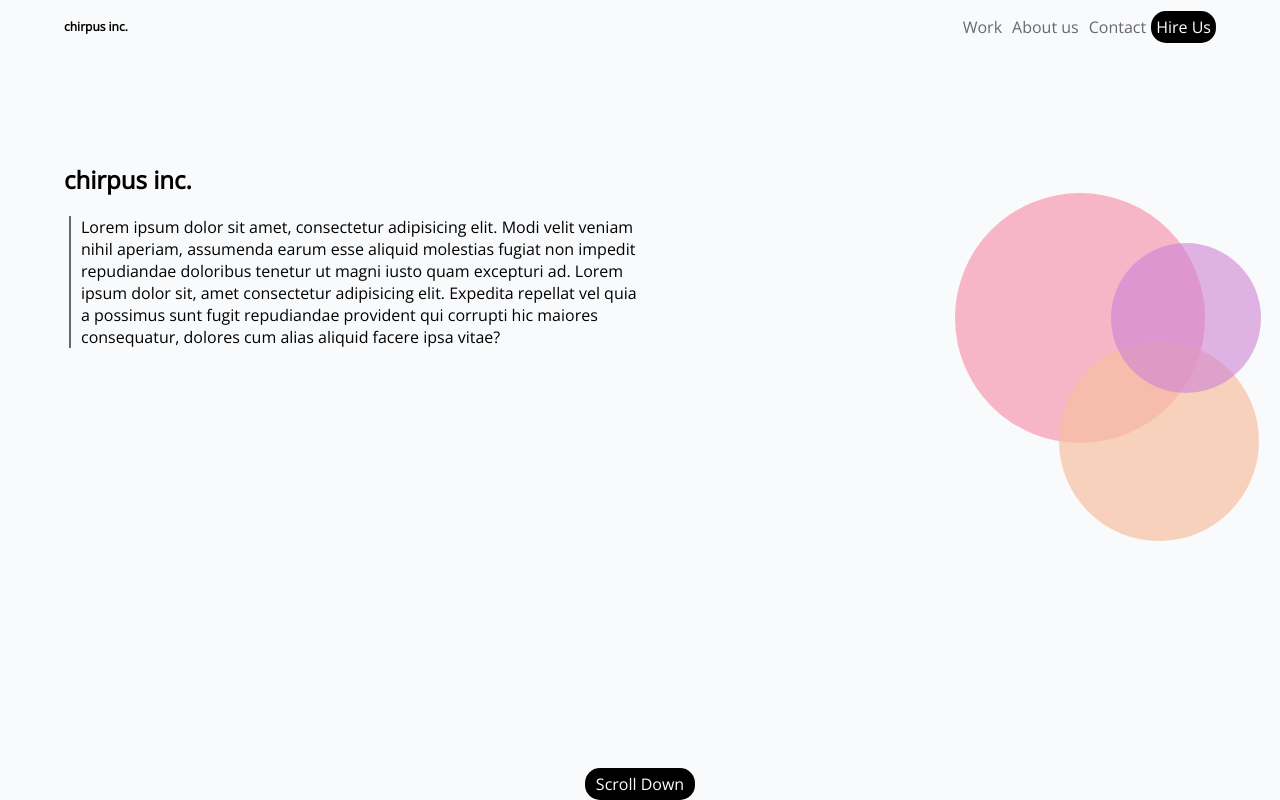
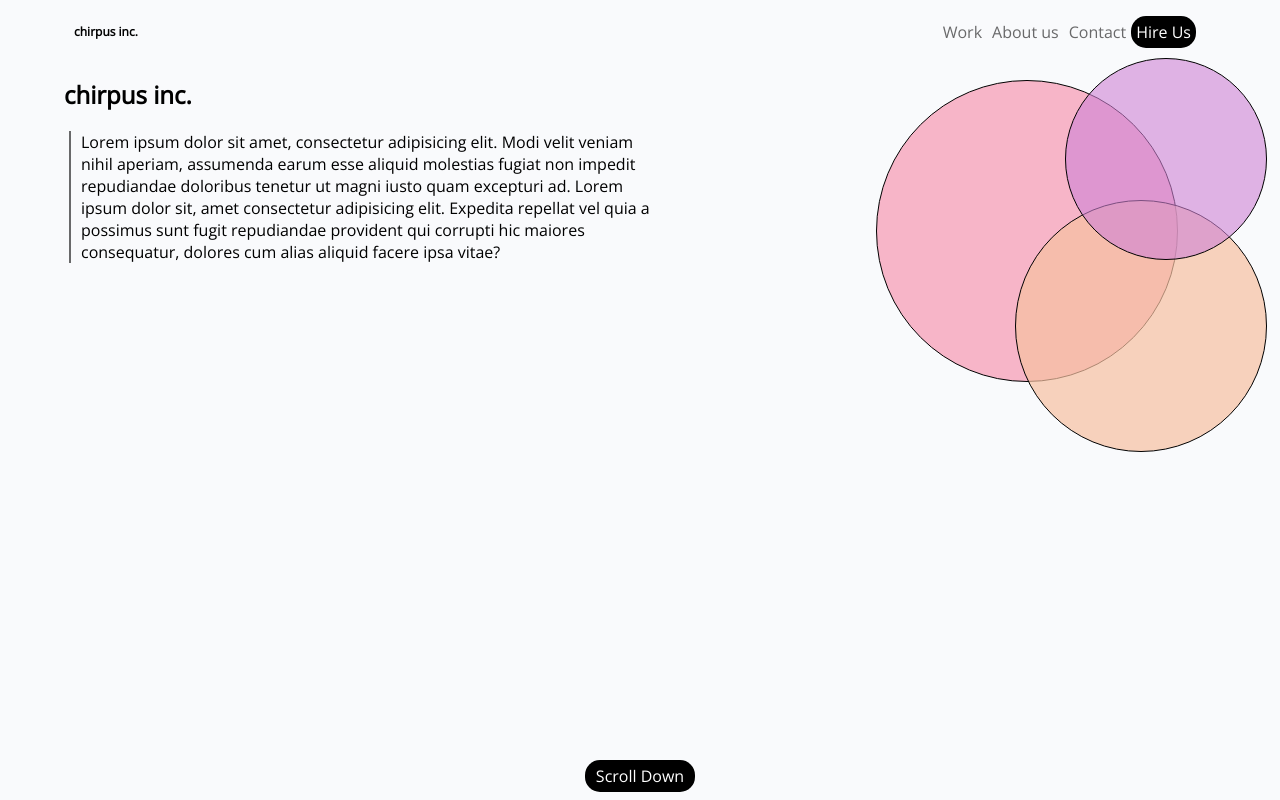
Before and after one commit to SabbirAhmedprogrammer/lab_two, a plain HTML site: page index.html in a window 1280 px wide. Drawn offline with nearby package versions, Linux system fonts and the light colour scheme.

Commit message:
redid the project this time using flexbox and different sectioning for more practice with positioning

```diff
--- a/index.html
+++ b/index.html
@@ -23,26 +23,28 @@
         </nav>
     </header>
     <main>
-        <div class="section one">
+        <div class="flex">
+            <div class="section_one">
                 <h2>chirpus inc. </h2>
                 <p>Lorem ipsum dolor sit amet, consectetur adipisicing elit. Modi velit veniam nihil aperiam, assumenda
                     earum
-                esse aliquid molestias fugiat non impedit repudiandae doloribus tenetur ut magni iusto quam excepturi
+                    esse aliquid molestias fugiat non impedit repudiandae doloribus tenetur ut magni iusto quam
+                    excepturi
                     ad.
                     Lorem ipsum dolor sit, amet consectetur adipisicing elit. Expedita repellat vel quia a possimus sunt
                     fugit
-                repudiandae provident qui corrupti hic maiores consequatur, dolores cum alias aliquid facere ipsa vitae?
+                    repudiandae provident qui corrupti hic maiores consequatur, dolores cum alias aliquid facere ipsa
+                    vitae?
                 </p>
             </div>
-        <div class="section two">
-            <section class="circles">
-                <div class="div_one"></div>
-                <div class="div_two"></div>
-                <div class="div_three"></div>
-            </section>
+            <div class="section_two">
+                <div class="circle one"></div>
+                <div class="circle two"></div>
+                <div class="circle three"></div>
             </div>
+        </div>
+        <a class="button fixed" href="#"><span class="btnColor">Scroll Down</span></a>
     </main>
-    <a class="button fixed" href="#"><span class="btnColor">Scroll Down</span></a>
 </body>
 
 </html>
--- a/styles.css
+++ b/styles.css
@@ -1,6 +1,8 @@
-/* how would I position so the circles container stays proportionate to the screen
-rather than use pixel? When I tried it for div_one, it worked for left but not for bottom or top, making it jump and not move past a certain point. */
-/* also why does my bottom button change in mobile too when I only changed its position value and everything else in desktop? */
+/* #69696a  nav links for grey
+#000 for black
+#FFF  buttons   */
+
+
 * {
     font-family: 'Open Sans', sans-serif;
 }
@@ -11,8 +13,6 @@ body {
     width:90%;
     margin: 0 auto;
 }
-
-.two {display:none;}
 
 h1 {
     font-size:12px;
@@ -47,88 +47,96 @@ p {margin-left:5px;
     padding-left:10px;
 }
 
-@media only screen and (min-width: 768px) {
 
+@media only screen and (min-width:768px) {
+
+    div {
+        padding: 0;
+        margin: 0;
+    }
+
+    body {
+        width:90%;
+
+    }
 
 header {
     display:flex;
     justify-content:space-between;
     align-items:center;
-    padding-top:10px;
+    padding: 10px;
+    margin-top:5px;
+}
 
-}
 
 ul {
     display:flex;
-    align-items:center;
+    margin-right:10px;
 }
 
 li {
+    padding:5px;
+    align-items:center;
     text-align:center;
-    padding: 0px 5px;
 }
 
-.section {
-    width:50%;
-    display:inline-block;
+.circle {
+    height:100px;
+    width:100px;
+    border: 1px solid black;
+    border-radius:50%
 }
 
+.flex {
+    display:flex;
 }
 
-.section.one {
-    margin-top: 100px;
+p {
+    width:50%;
 }
 
 .section.two {
     position:relative;
-    width:30%
 
 }
 
-.circles {
-    position:relative;
+.one {
+    height:300px;
+    width:300px;
+    position:absolute;
+    right:8%;
+    top: 10%;
+    background-color:  rgba(247, 136, 167, 0.6);
 }
 
-.two div {
-    border-radius:50%;
-}
-
-.div_one {
-    background-color:rgba(247, 136, 167, 0.6);
+.two {
     height:250px;
     width:250px;
     position:absolute;
-    left: 90%;
-    bottom: -100px;
-
+    top:25%;
+    right:1%;
+    background-color: rgba(247, 193, 162, 0.7);
 }
 
-.div_two {
-    background-color:rgba(247, 193, 162, 0.7) ;
+.three {
     height:200px;
     width:200px;
     position:absolute;
-    left:120%;
-    bottom: -198px;
-}
-
-.div_three {
+    right:1%;
     background-color: rgba(207, 130, 213, 0.6);
-    height:150px;
-    width:150px;
-    position:absolute;
-    left: 135%;
-    bottom:-50px;
-
 }
 
 .fixed {
     width: 100px;
     position:fixed;
-    bottom:0%;
-    left:50%;
-    transform: translateX(-50%);
+    left: 50%;
+    transform:translateX(-50%);
+    bottom: 1%;
 }
 
 
+
+
+
+
 }
```
Lines whose indentation alone changed are shown as unchanged.
